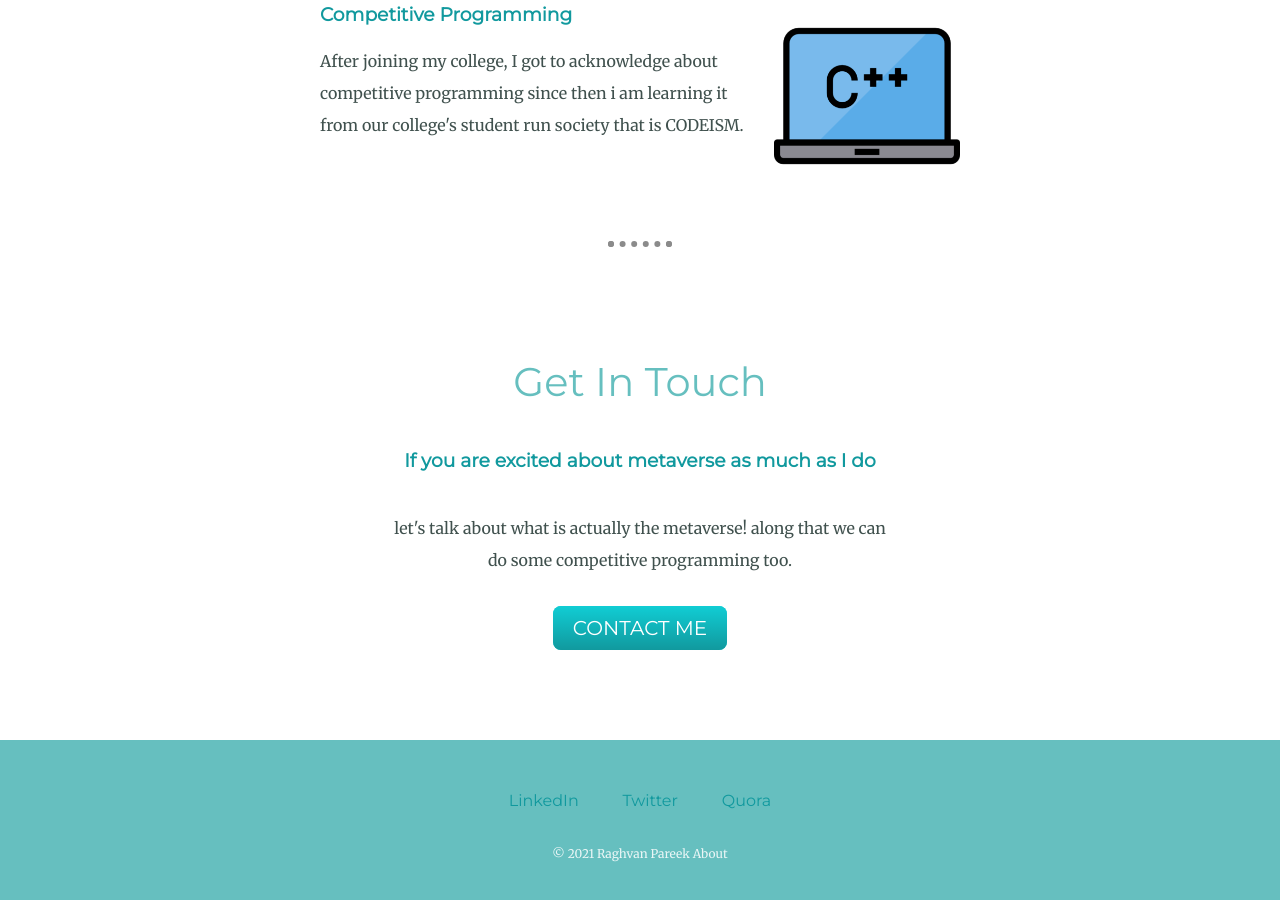
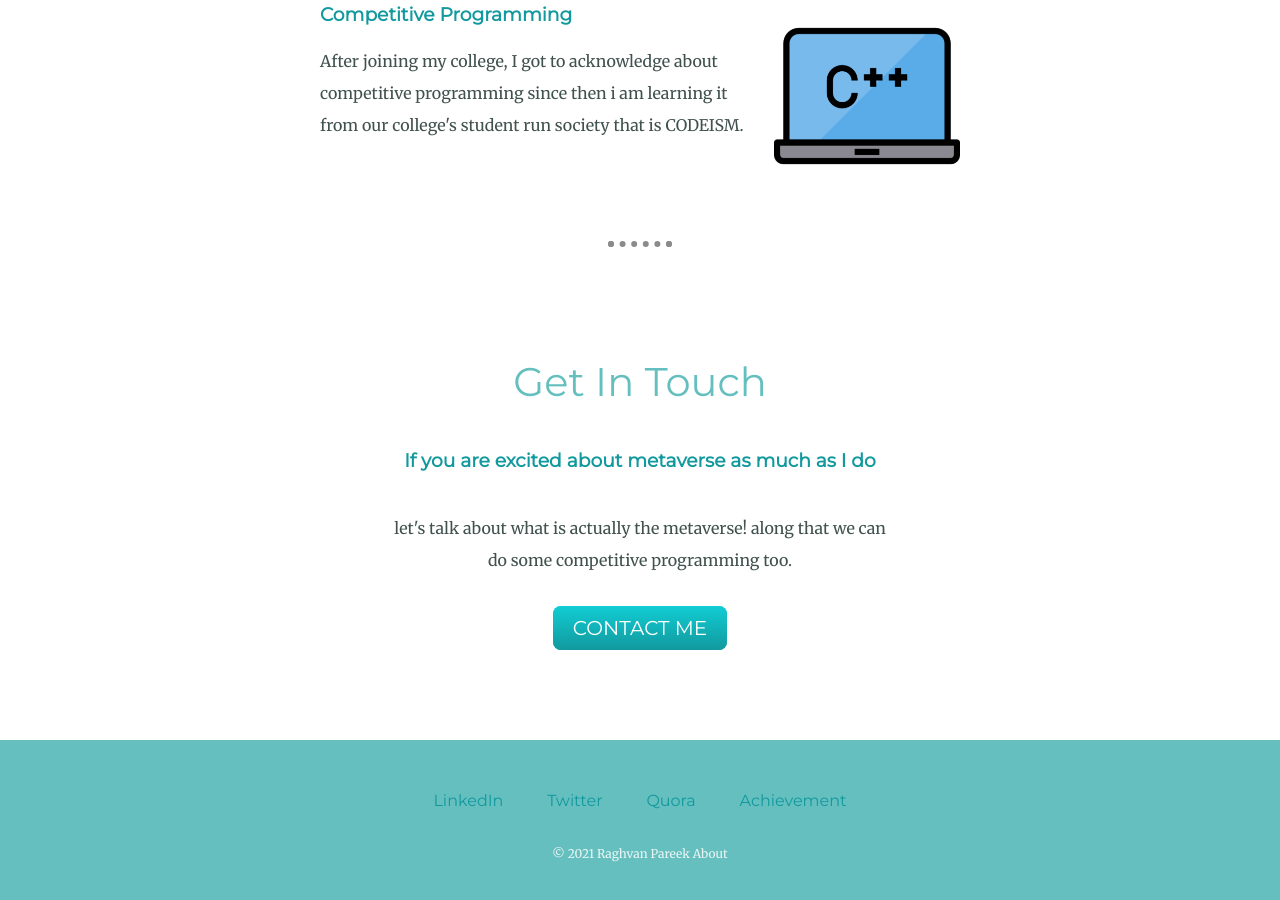
Before and after one commit to Raghvanpareek/cv3, a plain HTML site: page index.html in a window 1280 px wide. Shown: the part 1861-2761 px from the top of the page. Drawn offline with Linux system fonts and the light colour scheme.

Commit message:
Update index.html

```diff
--- a/index.html
+++ b/index.html
@@ -57,6 +57,7 @@
         <a class="footer-link" href="https://www.linkedin.com/in/raghvan-pareek-35059115b/">LinkedIn</a>
         <a class="footer-link" href="https://twitter.com/i_karmayogi">Twitter</a>
         <a class="footer-link" href="https://www.quora.com/profile/Raghvan-Pareek-1">Quora</a>
+        <a class="footer-link" href="https://raghvanpareek.github.io/cv2/">Achievement</a>
         <p class="copyright" >© 2021 Raghvan Pareek About</p>
       </div>
 
```
